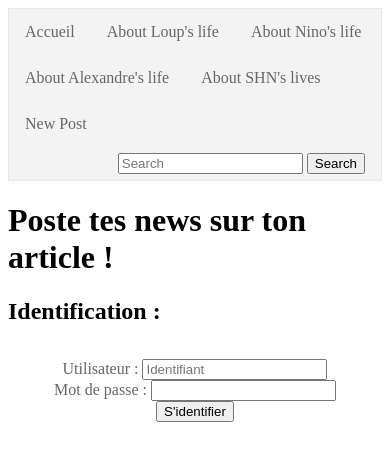
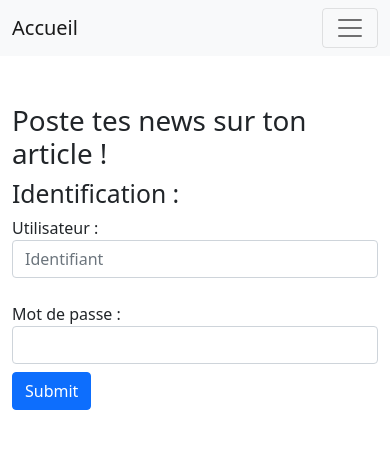
Before and after one commit to Mathieu414/Blog-c-sure, a Flask app: page /new_post in a window 390 px wide. Shown: the top 461 px of the page. Run offline with Flask 2, Linux system fonts and the light colour scheme; some libraries are stand-ins or nearby versions.

Commit message:
Ajout de la librairie BOOTSTRAP pour rendre le style du site plus propre et plus responsive
Jai modifié pas mal de choses, surtout le base.html où jai mis les articles dans des div bootstrap bien propre. Mais aussi le navbar que jai bien changé -déso Alex- pareil sur lexemple de navbar bootrap. Si vous faites ctrl+maj+i et que vous modifiez la taille du site vous pouvez voir que cest bien responsive comme il faut.
Pour le reste, jai pas mal modifié le new_post.html pour le rendre plus stylé aussi.

```diff
--- a/static/style.css
+++ b/static/style.css
@@ -1,3 +1,4 @@
+/*
 ul#navbarMenu {
   list-style-type: none;
   margin: 0;
@@ -30,3 +31,4 @@ li.navItem a.active {
   color: white;
   background-color: #4CAF50;
 }
+*/
--- a/templates/base.html
+++ b/templates/base.html
@@ -3,26 +3,66 @@
   <head>
     <title>{{ page_title|default('The watch my life project') }}</title>
     <link href="{{ url_for('static', filename='style.css') }}" rel="stylesheet">
+    <link href="https://cdn.jsdelivr.net/npm/bootstrap@5.0.0-beta3/dist/css/bootstrap.min.css" rel="stylesheet" integrity="sha384-eOJMYsd53ii+scO/bJGFsiCZc+5NDVN2yr8+0RDqr0Ql0h+rP48ckxlpbzKgwra6" crossorigin="anonymous">
+    <script src="https://code.jquery.com/jquery-3.2.1.slim.min.js" integrity="sha384-KJ3o2DKtIkvYIK3UENzmM7KCkRr/rE9/Qpg6aAZGJwFDMVNA/GpGFF93hXpG5KkN" crossorigin="anonymous"></script>
+    <script src="https://cdnjs.cloudflare.com/ajax/libs/popper.js/1.12.9/umd/popper.min.js" integrity="sha384-ApNbgh9B+Y1QKtv3Rn7W3mgPxhU9K/ScQsAP7hUibX39j7fakFPskvXusvfa0b4Q" crossorigin="anonymous"></script>
+    <script src="https://maxcdn.bootstrapcdn.com/bootstrap/4.0.0/js/bootstrap.min.js" integrity="sha384-JZR6Spejh4U02d8jOt6vLEHfe/JQGiRRSQQxSfFWpi1MquVdAyjUar5+76PVCmYl" crossorigin="anonymous"></script>
 {% block head %}{% endblock %}
   </head>
   <body>
-    <ul id="navbarMenu">
-      <li class="navItem"><a href="{{ url_for('index') }}">Accueil</a></li>
-      <li class="navItem"><a href="{{ url_for('loup') }}">About Loup's life</a></li>
-      <li class="navItem"><a href="{{ url_for('nino') }}">About Nino's life</a></li>
-      <li class="navItem"><a href="{{ url_for('alexandre') }}">About Alexandre's life</a></li>
-      <li class="navItem"><a href="{{ url_for('shn') }}">About SHN's lives</a></li>
-      <li class="navItem"><a href="{{ url_for('new') }}">New Post</a></li>
-      <li class="navItem" style="float:right">
-        <form class="" method="get" action="/search/">
-          <input class="" placeholder="Search" type="text" name="pattern">
-          <button class="" type="submit">Search</button>
-        </form>
-      </li>
-    </ul>
+    <!--Nouvelle version du navbar utilisant bootstrap-->
+    <nav class="navbar navbar-expand-lg navbar-light bg-light">
+      <div class="container-fluid">
+          <a class="navbar-brand" href="{{ url_for('index') }}">Accueil</a>
+        <button class="navbar-toggler" type="button" data-toggle="collapse" data-target="#navbarSupportedContent" aria-controls="navbarSupportedContent" aria-expanded="false" aria-label="Toggle navigation">
+          <span class="navbar-toggler-icon"></span>
+        </button>
 
-{% block content %}{% endblock %}
+        <div class="collapse navbar-collapse justify-content-between" id="navbarSupportedContent">
+          <ul class="navbar-nav mr-auto">
+            <li class="nav-item">
+              <a class="nav-link" href="{{ url_for('loup') }}">Loup's life</a>
+            </li>
+            <li class="nav-item">
+              <a class="nav-link" href="{{ url_for('nino') }}">Nino's life</a>
+            </li>
+            <li class="nav-item">
+              <a class="nav-link" href="{{ url_for('alexandre') }}">Alexandre's life</a>
+            </li>
+            <li class="nav-item">
+              <a class="nav-link" href="{{ url_for('shn') }}">SHN's lives</a>
+            </li>
+            <li class="nav-item">
+              <a class="nav-link" href="{{ url_for('new') }}">New Post</a>
+            </li>
+          </ul>
+          <form class="d-flex">
+            <input class="form-control me-2" type="search" placeholder="Search" aria-label="Search">
+            <button class="btn btn-outline-success my-2 my-sm-0" type="submit">Search</button>
+          </form>
+        </div>
+      </div>
 
+    </nav>
+
+  <!---->
+
+    <!--Ancienne version par Alex
+      <nav class="navbar navbar-light bg-light">
+      <li class="nav-item"><a class="nav-link" href="{{ url_for('index') }}">Accueil</a></li>
+      <li class="nav-item"><a class="nav-link" href="{{ url_for('loup') }}">About Loup's life</a></li>
+      <li class="nav-item"><a class="nav-link" href="{{ url_for('nino') }}">About Nino's life</a></li>
+      <li class="nav-item"><a class="nav-link" href="{{ url_for('alexandre') }}">About Alexandre's life</a></li>
+      <li class="nav-item"><a class="nav-link" href="{{ url_for('shn') }}">About SHN's lives</a></li>
+      <li class="nav-item"><a class="nav-link" href="{{ url_for('new') }}">New Post</a></li>
+      <form class="" method="get" action="/search/">
+        <input class="" placeholder="Search" type="text" name="pattern">
+        <button class="" type="submit">Search</button>
+      </form>
+    -->
+    <div class="container">
+      {% block content %}{% endblock %}
+    </div>
     <!-- Placed at the end of the document so the pages load faster -->
     <script src="{{ url_for('static', filename='script.js') }}"></script>
   </body>
--- a/templates/new_post.html
+++ b/templates/new_post.html
@@ -3,70 +3,106 @@
 {% block content %}
 <h1 class = "mt-5">Poste tes news sur ton article !</h1>
 
-<h2 class = "mt-5">Identification :</h2>
+<h2>Identification :</h2>
+<div class="row justify-content-center">
+    <div class="col-lg-5 col-sm-10">
+        <form method = "get">
+            <div class="form-group">
+                <label for="username">Utilisateur :</label>
+                <input type="text" class="form-control" id="username" name="username" placeholder = "Identifiant" required> <br>
+            </div>
+            <div class="form-group">
+                <label for="pass">Mot de passe :</label>
+                <input type="password" class="form-control" id="pass" name="password" required>
+            </div>
+            <button type="submit" class="btn btn-primary mt-2">Submit</button>
+        </form>
+    </div>
+</div>
 
-<form class = ":valid" method = "get">
-    <label for="username">Utilisateur :</label>
-    <input type="text" id="username" name="username" placeholder = "Identifiant" required> <br>
-    <label for="pass">Mot de passe :</label>
-    <input type="password" id="pass" name="password" required>
-    <input type="submit" value="S'identifier">
-</form>
 
-{% if user == "avergnaud" %}
+{% if user in ["avergnaud","avilanoba","mperrin","lpetitjean","nmolin"] %}
     <h1 class = "mt-5">Bienvenue {{user}}</h1>
-    <form class=":valid" method="post">
-        <label for="title">Titre du paragraphe :</label><br>
-        <input type="text" id="title" name="title" placeholder="Titre du paragraphe" required><br>
-        <label for="news">Ton texte :</label><br>
-        <textarea id="news" name="news" placeholder="Enrichit nous de tes nouvelles" cols="150" rows="50" required></textarea><br>
-        <input type="submit" value="Submit">
+    <form method="post">
+        <div class="col col-md-4">
+            <div class="form-group">
+                <label for="title">Titre du paragraphe :</label>
+                <input class="form-control" type="text" id="title" name="title" placeholder="Titre du paragraphe">
+            </div>
+        </div>
+
+        <div class="form-group">
+            <label for="news">Ton texte :</label>
+            <textarea class="form-control" id="news" name="news" placeholder="Enrichit nous de tes nouvelles" rows="5"></textarea>
+        </div>
+        <button type="submit" class="btn btn-primary m-2">Submit</button>
     </form>
 {% endif %}
 
+<!--
+
 {% if user == "avilanoba" %}
     <h1 class = "mt-5">Bienvenue {{user}}</h1>
-    <form class=":valid" method="post">
-        <label for="title">Titre du paragraphe :</label><br>
-        <input type="text" id="title" name="title" placeholder="Titre du paragraphe" required><br>
-        <label for="news">Ton texte :</label><br>
-        <textarea id="news" name="news" placeholder="Enrichit nous de tes nouvelles" cols="150" rows="50" required></textarea><br>
-        <input type="submit" value="Submit">
+    <form method="post">
+        <div class="form-group">
+            <label for="title">Titre du paragraphe :</label>
+            <input class="form-control" type="text" id="title" name="title" placeholder="Titre du paragraphe">
+        </div>
+        <div class="form-group">
+            <label for="news">Ton texte :</label>
+            <textarea class="form-control" id="news" name="news" placeholder="Enrichit nous de tes nouvelles" rows="5"></textarea>
+        </div>
+        <button type="submit" class="btn btn-primary mt-2">Submit</button>
     </form>
 {% endif %}
 
 {% if user == "mperrin" %}
     <h1 class = "mt-5">Bienvenue {{user}}</h1>
-    <form class=":valid" method="post">
-        <label for="title">Titre du paragraphe :</label><br>
-        <input type="text" id="title" name="title" placeholder="Titre du paragraphe" required><br>
-        <label for="news">Ton texte :</label><br>
-        <textarea id="news" name="news" placeholder="Enrichit nous de tes nouvelles" cols="150" rows="50" required></textarea><br>
-        <input type="submit" value="Submit">
+    <form method="post">
+        <div class="form-group ">
+            <label for="title">Titre du paragraphe :</label>
+            <input class="form-control" type="text" id="title" name="title" placeholder="Titre du paragraphe">
+        </div>
+        <div class="form-group">
+            <label for="news">Ton texte :</label>
+            <textarea class="form-control" id="news" name="news" placeholder="Enrichit nous de tes nouvelles" rows="5"></textarea>
+        </div>
+        <button type="submit" class="btn btn-primary mt-2">Submit</button>
     </form>
 {% endif %}
 
 {% if user == "lpetitjean" %}
-    <h1 class = "mt-5">Bienvenue {{user}}</h1>
-    <form class=":valid" method="post">
-        <label for="title">Titre du paragraphe :</label><br>
-        <input type="text" id="title" name="title" placeholder="Titre du paragraphe" required><br>
-        <label for="news">Ton texte :</label><br>
-        <textarea id="news" name="news" placeholder="Enrichit nous de tes nouvelles" cols="150" rows="50" required></textarea><br>
-        <input type="submit" value="Submit">
-    </form>
+<h1 class = "mt-5">Bienvenue {{user}}</h1>
+<form method="post">
+    <div class="form-group">
+        <label for="title">Titre du paragraphe :</label>
+        <input class="form-control" type="text" id="title" name="title" placeholder="Titre du paragraphe">
+    </div>
+    <div class="form-group">
+        <label for="news">Ton texte :</label>
+        <textarea class="form-control" id="news" name="news" placeholder="Enrichit nous de tes nouvelles" rows="5"></textarea>
+    </div>
+    <button type="submit" class="btn btn-primary mt-2">Submit</button>
+</form>
 {% endif %}
 
 {% if user == "nmolin" %}
-    <h1 class = "mt-5">Bienvenue {{user}}</h1>
-    <form class=":valid" method="post">
-        <label for="title">Titre du paragraphe :</label><br>
-        <input type="text" id="title" name="title" placeholder="Titre du paragraphe" required><br>
-        <label for="news">Ton texte :</label><br>
-        <textarea id="news" name="news" placeholder="Enrichit nous de tes nouvelles" cols="150" rows="50" required></textarea><br>
-        <input type="submit" value="Submit">
-    </form>
+<h1 class = "mt-5">Bienvenue {{user}}</h1>
+<form method="post">
+    <div class="form-group">
+        <label for="title">Titre du paragraphe :</label>
+        <input class="form-control" type="text" id="title" name="title" placeholder="Titre du paragraphe">
+    </div>
+    <div class="form-group">
+        <label for="news">Ton texte :</label>
+        <textarea class="form-control" id="news" name="news" placeholder="Enrichit nous de tes nouvelles" rows="5"></textarea>
+    </div>
+    <button type="submit" class="btn btn-primary mt-2">Submit</button>
+</form>
 {% endif %}
 
 
+-->
+
+
 {% endblock %}
```
Also changed, not shown: templates/accueil.html (+7 -2 lines).
